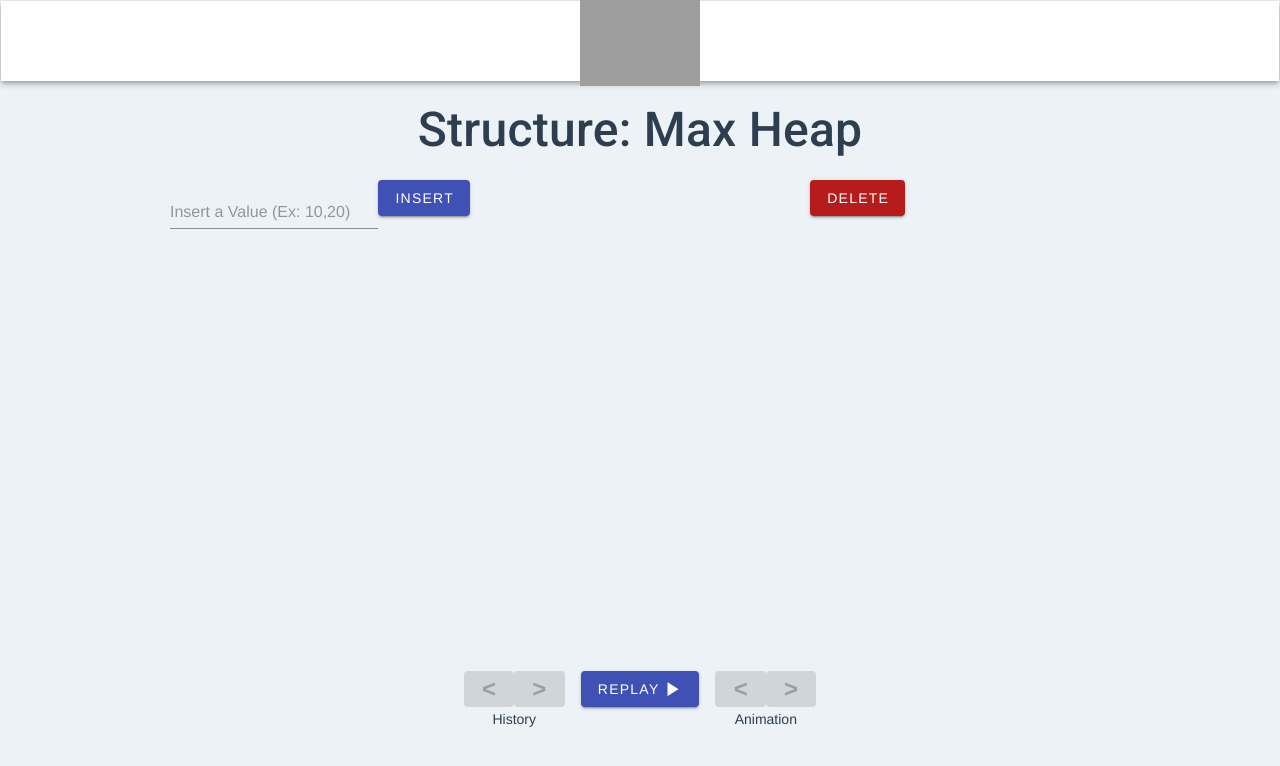
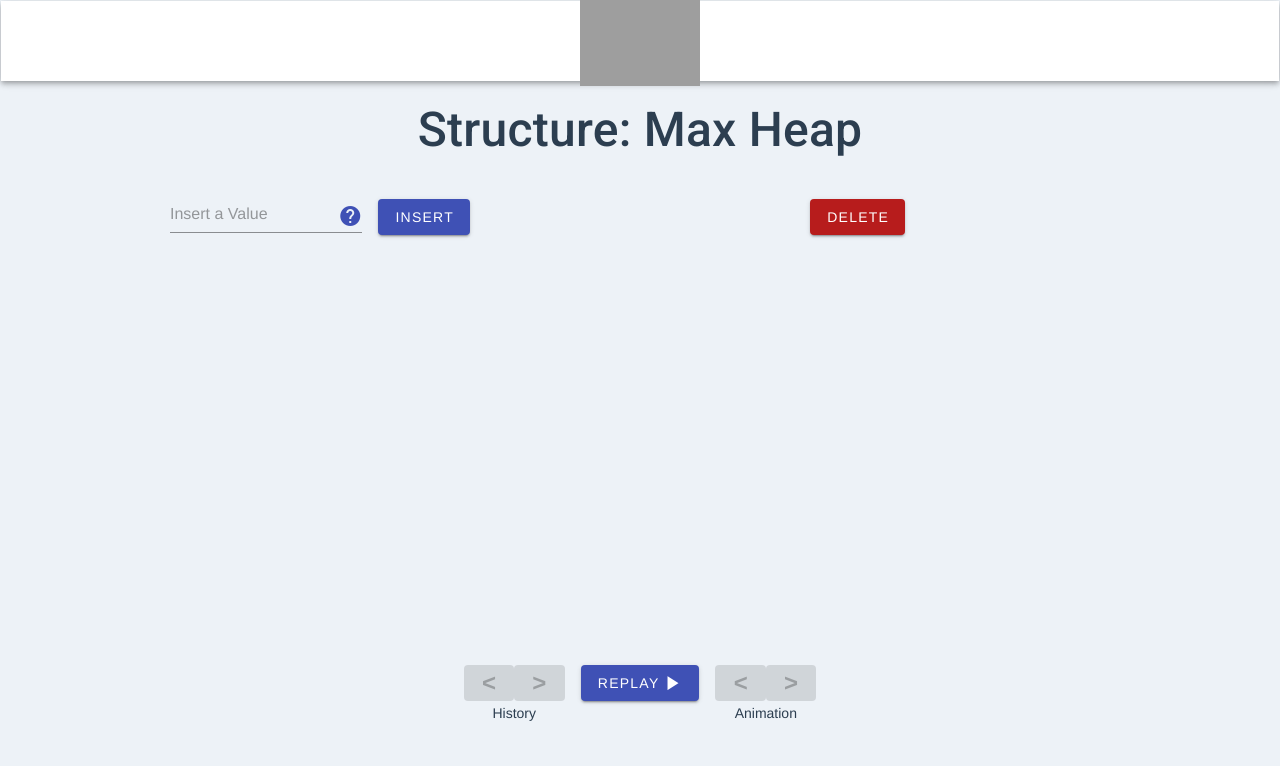
Before and after one commit to manuelaguirre/data-structies, a Vue app: page /#/structure/max-heap in a window 1280 px wide. Shown: the top 766 px of the page. Built offline with nearby package versions, Linux system fonts and the light colour scheme; grey boxes are pictures that could not be loaded.

Commit message:
Feature: Multi input, add tool-tip, improve sequence b-tree

```diff
--- a/src/assets/implementations/btree.js
+++ b/src/assets/implementations/btree.js
@@ -50,7 +50,7 @@ export class BTreeNode {
         }
         let pos = 0;
         // Add frame fot each value compared
-        if (this.n > 0 && sequence) {
+        if (this.n > 1 && sequence) {
             this.highlighted = [this.values[pos]];
             sequence.addFrame(new Frame(this.tree.toJSON(this.tree.root)));
         }
--- a/src/components/BTreeVisualizer.vue
+++ b/src/components/BTreeVisualizer.vue
@@ -85,7 +85,7 @@ export default {
       bTree: null,
       /** @type {Sequence[]} */
       sequencesList: [],
-      insertQueue: [],
+      insertionQueue: [],
       currentSequenceNumber: 0,
       currentFrame: 0,
       isAnimating: false,
@@ -127,15 +127,19 @@ export default {
       router.back();
     },
     insertInputEvent(event) {
-      event.split(',').forEach((value) => this.insertQueue.push(value));
+      event.split(',').forEach((value) => {
+        if (value) {
+          this.insertionQueue.push(value);
+        }
+      });
       this.dequeueInsert();
     },
     dequeueInsert() {
       const newSequence = new Sequence();
       this.sequencesList.push(newSequence);
       this.currentSequenceNumber = this.sequencesList.length - 1;
-      const sequence = this.bTree.insert(this.insertQueue[0]);
-      this.insertQueue.splice(0, 1);
+      const sequence = this.bTree.insert(this.insertionQueue[0]);
+      this.insertionQueue.splice(0, 1);
       this.addSequenceAsync(sequence);
     },
     deleteInputEvent(event) {
@@ -161,7 +165,7 @@ export default {
           this.sequencesList = Object.assign(this.sequencesList);
           if (i === sequence.frames.length - 1) {
             this.isAnimating = false;
-            if (this.insertQueue.length > 0) {
+            if (this.insertionQueue.length > 0) {
               this.dequeueInsert();
             }
           }
--- a/src/components/MaxHeapVisualizer.vue
+++ b/src/components/MaxHeapVisualizer.vue
@@ -85,7 +85,7 @@ export default {
       maxHeap: new MaxHeap(),
       /** @type {Sequence[]} */
       sequencesList: [],
-      insertQueue: [],
+      insertionQueue: [],
       currentSequenceNumber: 0,
       currentFrame: 0,
       onlypop: true,
@@ -124,22 +124,26 @@ export default {
       router.back();
     },
     insertInputEvent(event) {
-      event.split(',').forEach((value) => this.insertQueue.push(value));
+      event.split(',').forEach((value) => {
+        if (value) {
+          this.insertionQueue.push(value);
+        }
+      });
       this.dequeueInsert();
     },
     dequeueInsert() {
       const newSequence = new Sequence();
       this.sequencesList.push(newSequence);
       this.currentSequenceNumber = this.sequencesList.length - 1;
-      const sequence = this.maxHeap.insert(this.insertQueue[0]);
-      this.insertQueue.splice(0, 1);
+      const sequence = this.maxHeap.insert(this.insertionQueue[0]);
+      this.insertionQueue.splice(0, 1);
       this.addSequenceAsync(sequence);
     },
     deleteInputEvent() {
       const newSequence = new Sequence();
       this.sequencesList.push(newSequence);
       this.currentSequenceNumber = this.sequencesList.length - 1;
-      this.addSequenceAsync(this.maxHeap.delete());
+      this.addSequenceAsync(this.maxHeap.remove());
     },
     replay() {
       const frames = [];
@@ -158,7 +162,7 @@ export default {
           this.sequencesList = Object.assign(this.sequencesList);
           if (i === sequence.frames.length - 1) {
             this.isAnimating = false;
-            if (this.insertQueue.length > 0) {
+            if (this.insertionQueue.length > 0) {
               this.dequeueInsert();
             }
           }
--- a/src/components/MinHeapVisualizer.vue
+++ b/src/components/MinHeapVisualizer.vue
@@ -85,7 +85,7 @@ export default {
       minHeap: new MinHeap(),
       /** @type {Sequence[]} */
       sequencesList: [],
-      insertQueue: [],
+      insertionQueue: [],
       currentSequenceNumber: 0,
       currentFrame: 0,
       onlypop: true,
@@ -124,22 +124,26 @@ export default {
       router.back();
     },
     insertInputEvent(event) {
-      event.split(',').forEach((value) => this.insertQueue.push(value));
+      event.split(',').forEach((value) => {
+        if (value) {
+          this.insertionQueue.push(value);
+        }
+      });
       this.dequeueInsert();
     },
     dequeueInsert() {
       const newSequence = new Sequence();
       this.sequencesList.push(newSequence);
       this.currentSequenceNumber = this.sequencesList.length - 1;
-      const sequence = this.minHeap.insert(this.insertQueue[0]);
-      this.insertQueue.splice(0, 1);
+      const sequence = this.minHeap.insert(this.insertionQueue[0]);
+      this.insertionQueue.splice(0, 1);
       this.addSequenceAsync(sequence);
     },
     deleteInputEvent() {
       const newSequence = new Sequence();
       this.sequencesList.push(newSequence);
       this.currentSequenceNumber = this.sequencesList.length - 1;
-      this.addSequenceAsync(this.minHeap.delete());
+      this.addSequenceAsync(this.minHeap.remove());
     },
     replay() {
       const frames = [];
@@ -158,7 +162,7 @@ export default {
           this.sequencesList = Object.assign(this.sequencesList);
           if (i === sequence.frames.length - 1) {
             this.isAnimating = false;
-            if (this.insertQueue.length > 0) {
+            if (this.insertionQueue.length > 0) {
               this.dequeueInsert();
             }
           }
--- a/src/components/shared/DeleteInput.vue
+++ b/src/components/shared/DeleteInput.vue
@@ -1,8 +1,9 @@
 <template>
-  <div class="flex button-container">
+  <div class="flex button-container align-center">
     <v-text-field
       v-if="!onlypop"
       color="error"
+      class="text-field"
       placeholder="Delete a Value"
       :value="deletedValue"
       @input="deletedValue = $event"
@@ -45,6 +46,9 @@ export default {
   width: 100%;
   max-width: 300px;
 }
+.text-field{
+  margin-right: 1rem;
+}
 .button {
   min-width: fit-content !important;
 }
--- a/src/components/shared/InsertInput.vue
+++ b/src/components/shared/InsertInput.vue
@@ -1,16 +1,36 @@
 <template>
-  <div class="flex button-container">
+  <div class="flex button-container align-center">
     <v-text-field
       class="text-field"
-      placeholder="Insert a Value (Ex: 10,20)"
+      placeholder="Insert a Value"
       :value="insertedValue"
       @input="insertedValue = $event"
       @keyup.enter="insertValue"
-    />
+    >
+      <v-tooltip
+        slot="append"
+        max-width="300"
+        bottom
+      >
+        <template v-slot:activator="{ on }">
+          <v-icon
+            class="h-8"
+            color="primary"
+            dark
+            v-on="on"
+          >
+            mdi-help-circle
+          </v-icon>
+        </template>
+        <span>To insert multiple values sequentially,
+          type the numbers separated with a comma. Example: 10,20,30</span>
+      </v-tooltip>
+    </v-text-field>
     <v-btn
       class="button"
       color="primary"
       :disabled="disabled"
+      dark
       @click="insertValue"
     >
       Insert
@@ -46,7 +66,7 @@ export default {
   max-width: 300px;
 }
 .text-field{
-  margin-bottom: 1rem;
+  margin-right: 1rem;
 }
 .button {
   min-width: fit-content !important;
```
